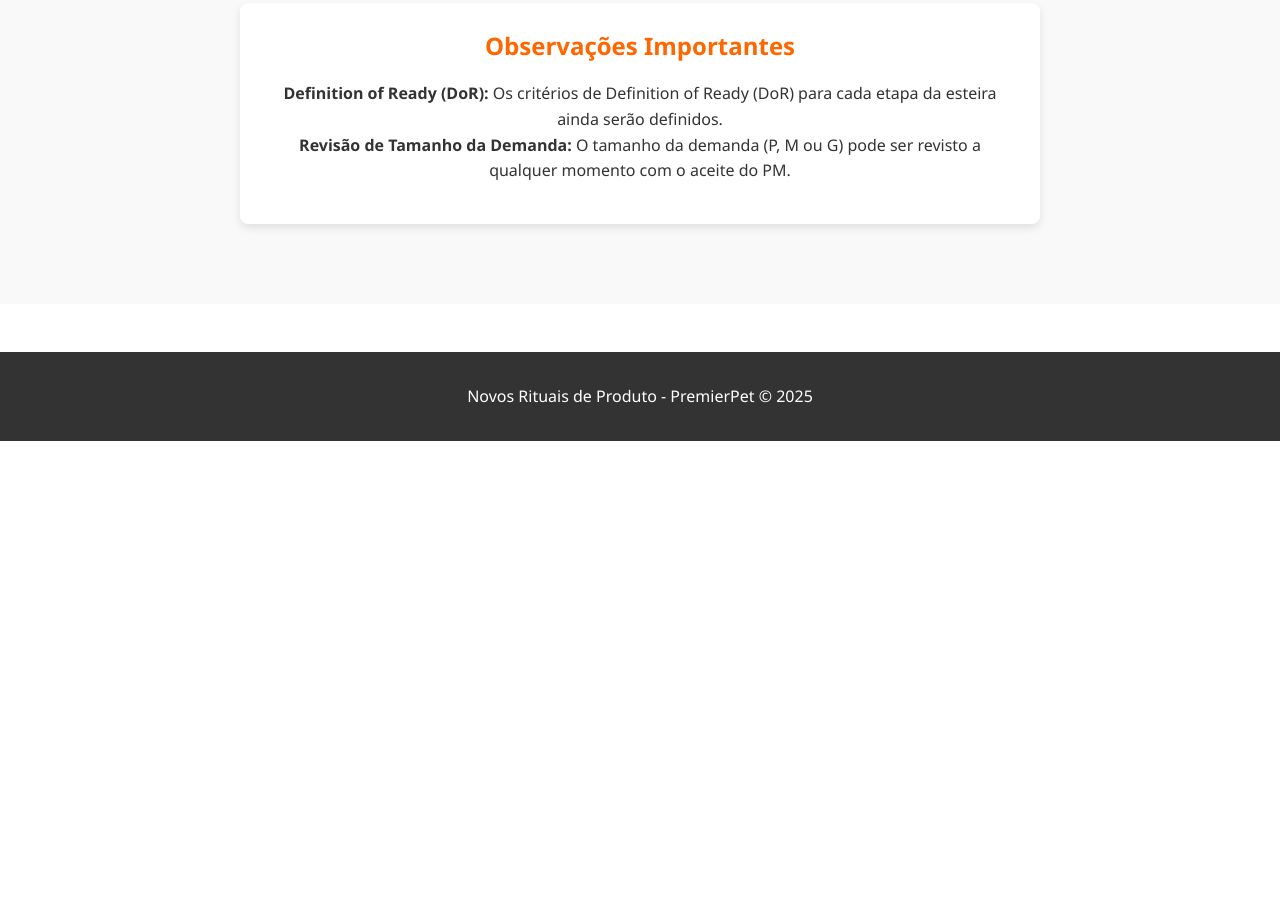
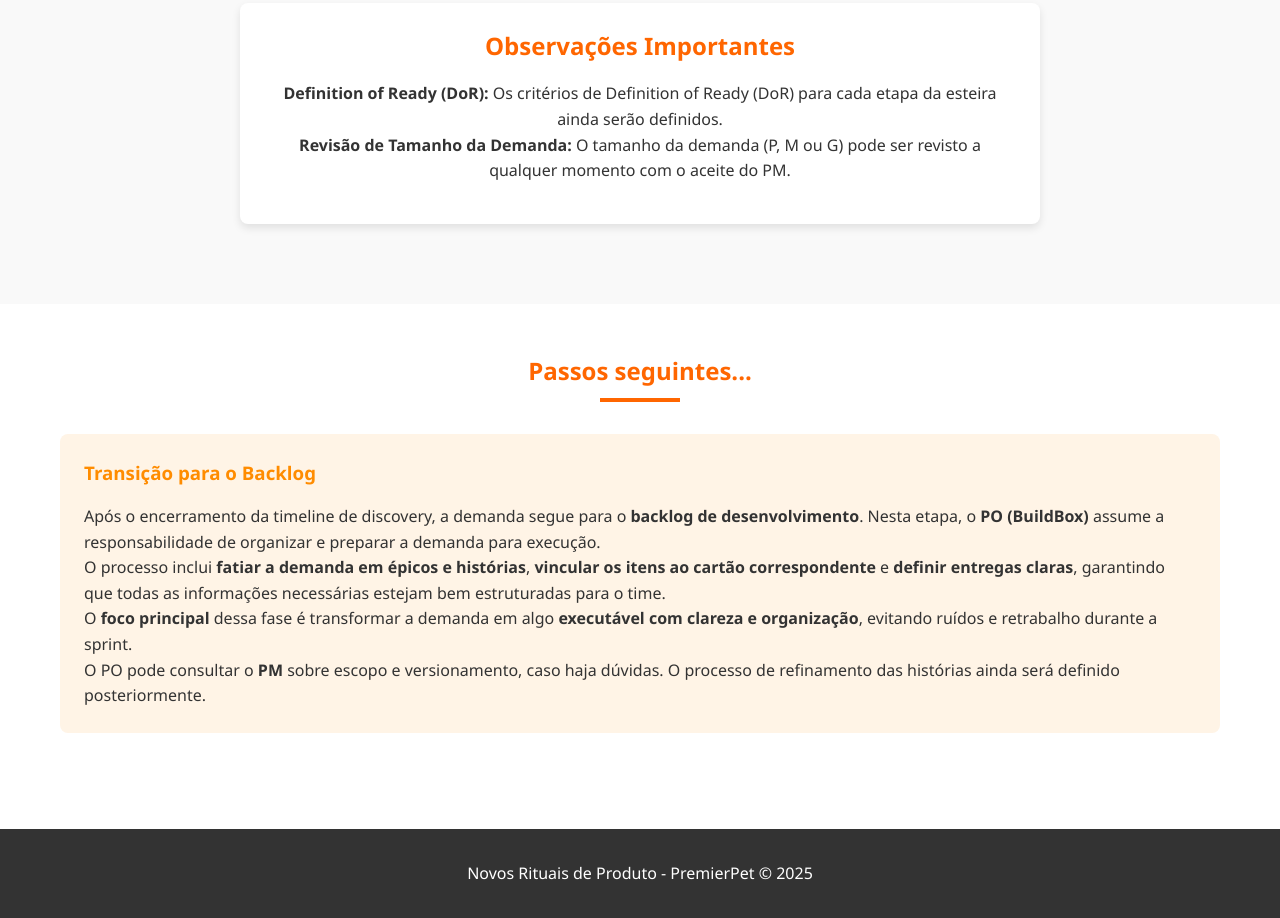
Before and after one commit to javaijafoi/rituais, a plain HTML site: page index.html in a window 1280 px wide. Shown: the part 4958-5876 px from the top of the page. Before the commit the page ends 5399 px from the top, so only its background shows below. Drawn offline with Linux system fonts and the light colour scheme.

Commit message:
Update index.html

```diff
--- a/index.html
+++ b/index.html
@@ -332,7 +332,24 @@
                 </div>
             </div>
         </div>
-    </section>
+            </section>
+        <section id="rituais-secundarios">
+            <div class="container">
+                <h2 class="section-title">Passos seguintes...</h2>
+                <div class="secondary-meetings">
+                    <h3>Transição para o Backlog</h3>
+                    <p>Após o encerramento da timeline de discovery, a demanda segue para o <strong>backlog de desenvolvimento</strong>. Nesta etapa, o <strong>PO (BuildBox)</strong> assume a responsabilidade de organizar e preparar a demanda para execução.</p>
+
+                    <p>O processo inclui <strong>fatiar a demanda em épicos e histórias</strong>, <strong>vincular os itens ao cartão correspondente</strong> e <strong>definir entregas claras</strong>, garantindo que todas as informações necessárias estejam bem estruturadas para o time.</p>
+
+                    <p>O <strong>foco principal</strong> dessa fase é transformar a demanda em algo <strong>executável com clareza e organização</strong>, evitando ruídos e retrabalho durante a sprint.</p>
+
+                    <p>O PO pode consultar o <strong>PM</strong> sobre escopo e versionamento, caso haja dúvidas. O processo de refinamento das histórias ainda será definido posteriormente.</p>
+
+
+                </div>
+            </div>
+        </section>
 
     <footer>
         <div class="container">
```
